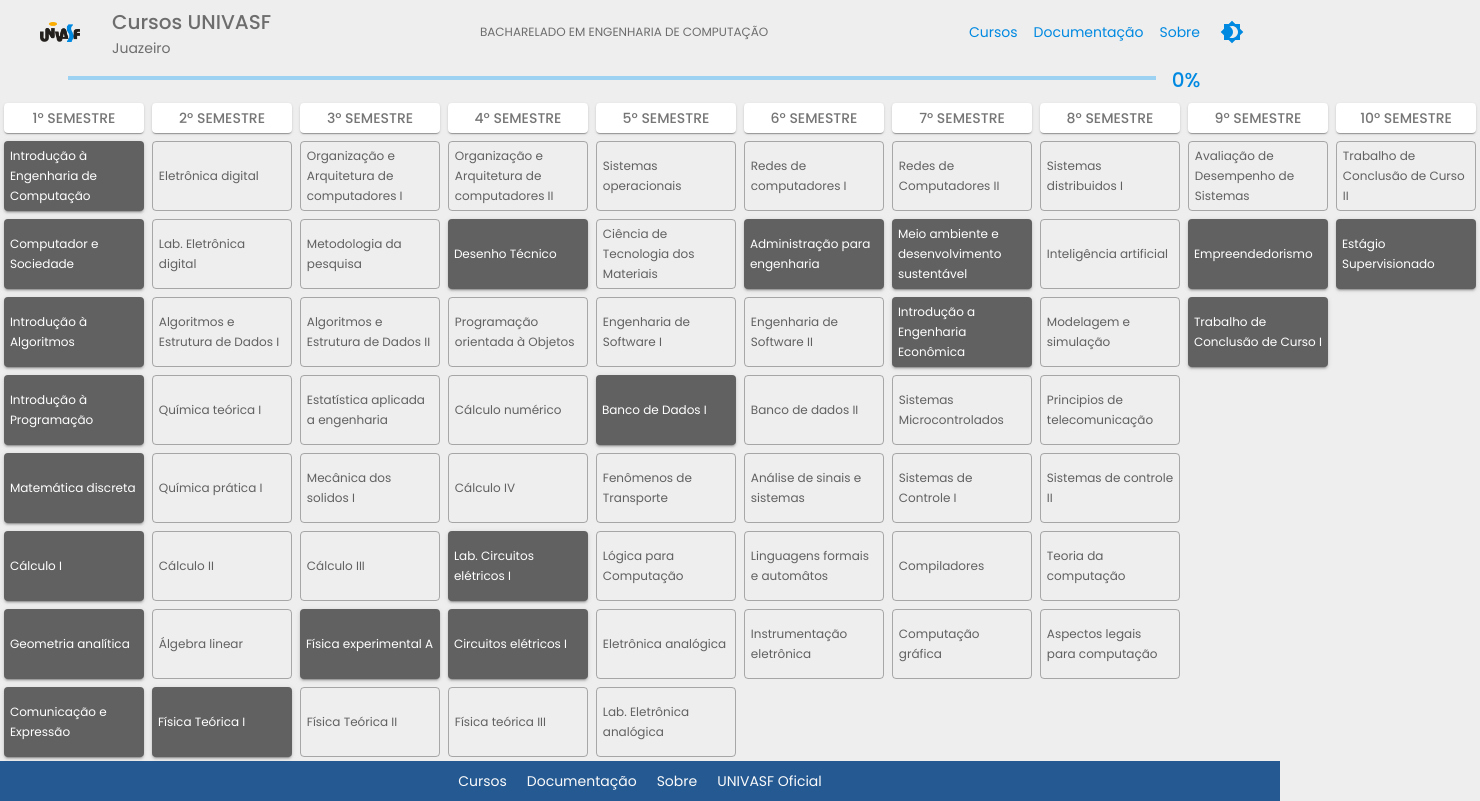
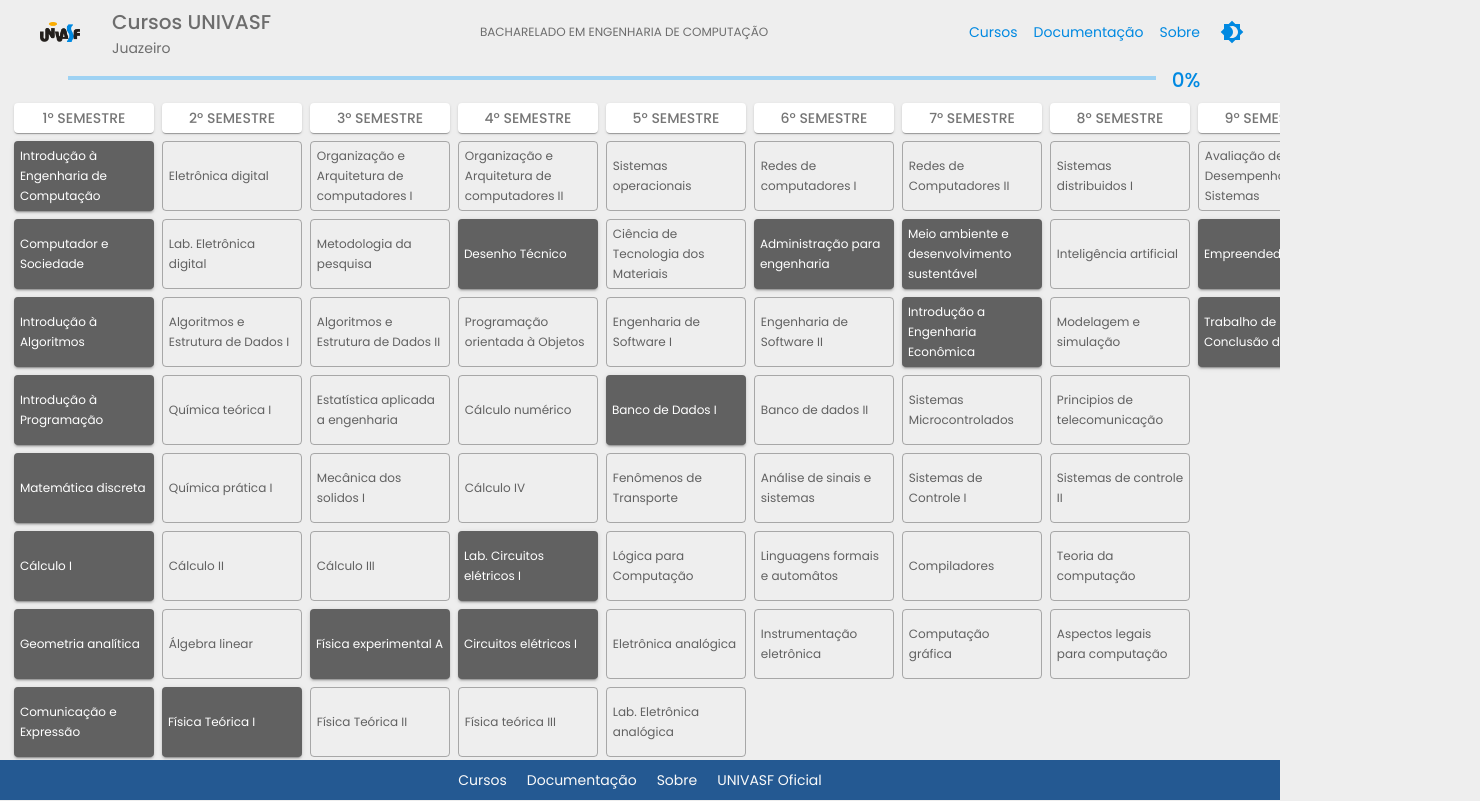
Before and after one commit to Daniel-Alencar/courses-univasf, a React (Create React App) app: page /course/1 in a window 1280 px wide. Shown: the whole page, 1480 px wide, since content can reach past the window. Built offline with nearby package versions, Linux system fonts and the light colour scheme.

Commit message:
Ajeitando algumas coisas

```diff
--- a/src/components/Header/index.jsx
+++ b/src/components/Header/index.jsx
@@ -18,6 +18,7 @@ const useStyles = makeStyles((theme) => {
         AppBar: {
             display: 'flex',
             backgroundColor: theme.palette.background.default,
+            height: 64
         },
         img: {
             margin: theme.spacing(2),
--- a/src/containers/styles.jsx
+++ b/src/containers/styles.jsx
@@ -20,6 +20,11 @@ export const useStyles = makeStyles((theme) => {
             justifyContent: "center",
             alignItems: 'center',
             flexDirection: "column",
+
+            // position: 'sticky',
+            // top: 0,
+            // backgroundColor: theme.palette.background.default,
+            // zIndex: 1200,
         },
 
         period: {
--- a/src/index.css
+++ b/src/index.css
@@ -13,8 +13,6 @@ code {
     monospace;
 }
 
-
-
 .containerCourses {
   display: flex;
   justify-content: flex-start;
--- a/src/pages/Course/index.jsx
+++ b/src/pages/Course/index.jsx
@@ -19,15 +19,13 @@ const useStyles = makeStyles((theme, id) => {
             display: 'flex',
             flexDirection: 'column',
             justifyContent: 'flex-start',
-            alignItems: 'flex-start',
+            alignItems: 'flex-start'
         },
         teste: {
             height: 150,
             width: '100%',
             backgroundColor: theme.palette.background.default,
         }
-
-
     });
 })
 
@@ -56,7 +54,6 @@ export default function Course({paletteType, setPaletteType}) {
 
     return (
         <div className={classes.root}>
-            {/* <div className={classes.teste}/> */}
             <Header
                 paletteType={paletteType}
                 setPaletteType={setPaletteType}
--- a/src/pages/Course/styles.jsx
+++ b/src/pages/Course/styles.jsx
@@ -1,12 +1,55 @@
 import styled from "styled-components";
 
 export const ContainerGrid = styled.div`
-    margin-top: 99px;
-    margin-left: auto;
-    margin-right: auto;
+    padding-left: 10px;
+    padding-right: 10px;
 
-    display: flex;
-    flex-direction: column;
-    align-items: center;
-    justify-content: center;
+    position: absolute;
+    bottom: 40px;
+
+    width: 100vw;
+    height: calc(100vh - 64px - 35px - 40px);
+    overflow-x: auto;
+    overflow-y: auto;
+/*
+    &::-webkit-scrollbar-corner {
+        border-radius: 50px;
+
+        // border: 3px black solid;
+    }
+    &::-webkit-scrollbar-track {
+        border-radius: 50px;
+
+        // border: 3px green solid;
+    }
+    &::-webkit-scrollbar-thumb {
+        background-color: #00000026;
+
+        border-radius: 50px;
+
+        // border: 3px black solid;
+    }
+*/
+    &::-webkit-scrollbar {
+        width: 15px;
+        height: 15px;
+
+        // border: 3px blue solid;
+        border-radius: 50px;
+        display: none;
+    }
+/*
+    &::-webkit-scrollbar-track-piece {
+        background-color: #00000026;
+
+        // border: 3px yellow solid;
+    }
+    &::-webkit-scrollbar-button {
+        // border: 3px green solid;
+
+        display: block;
+        height: 5px;
+        width: 5px;
+    }
+*/
 `
```
